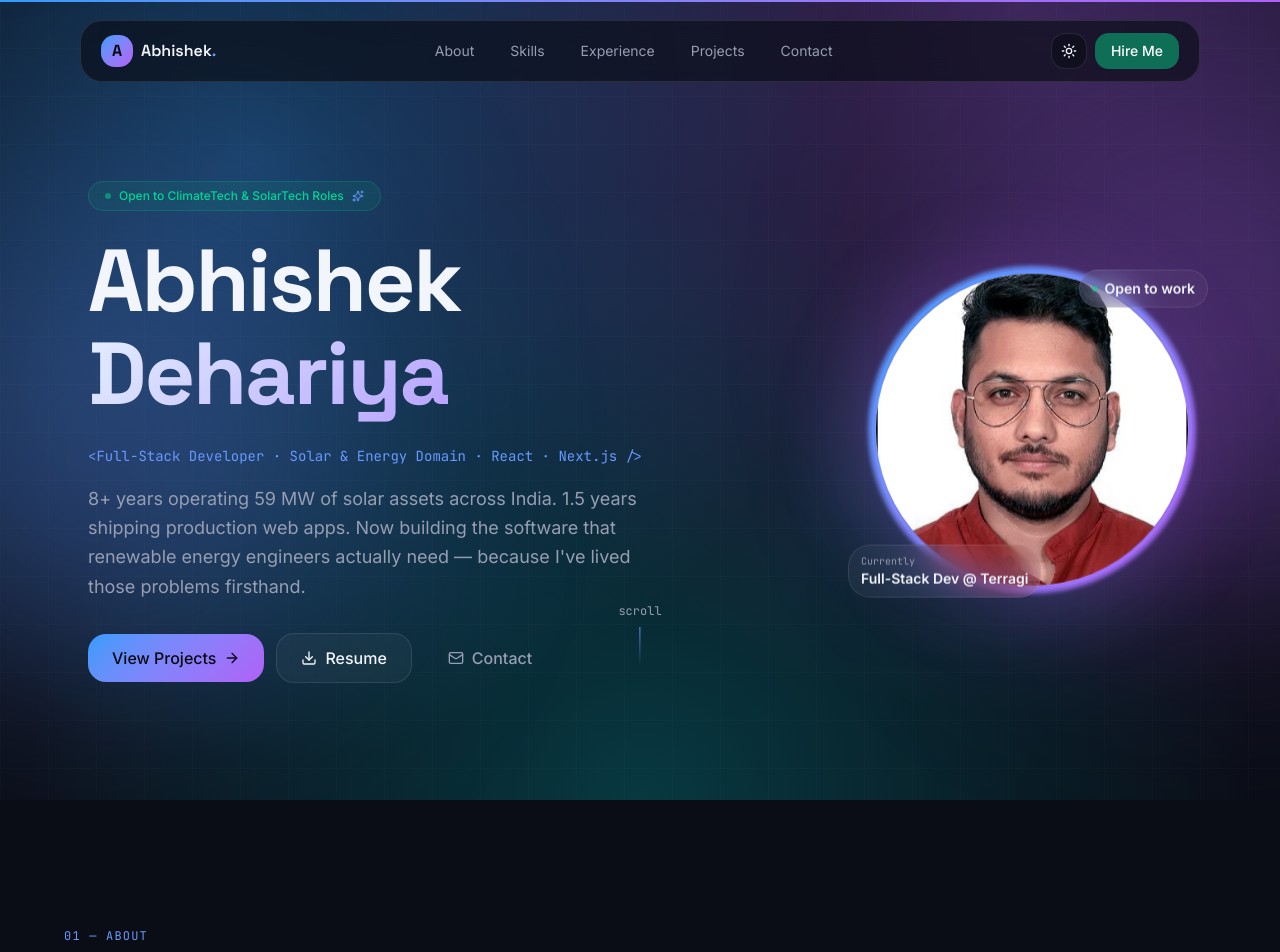
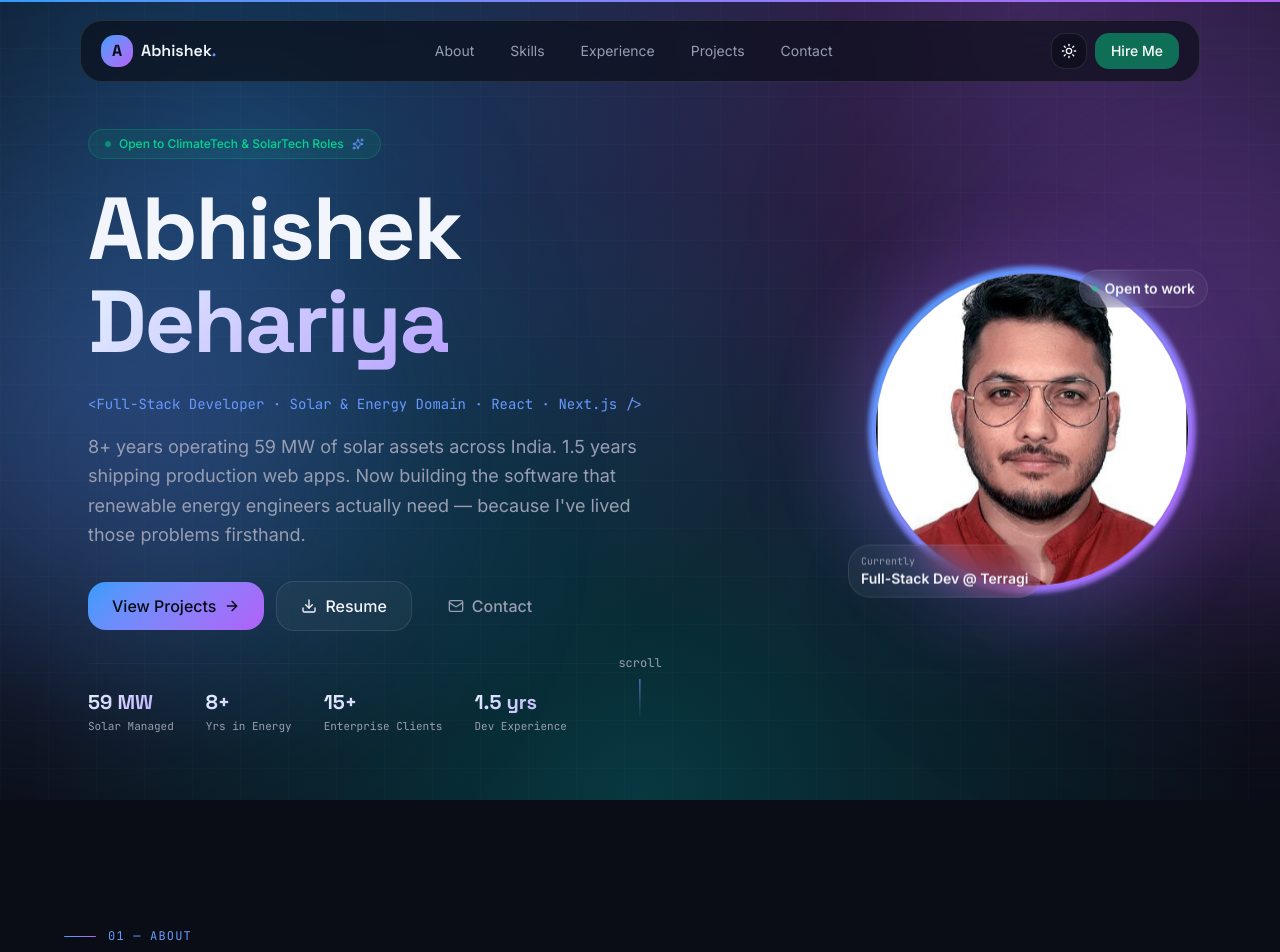
Before and after one commit to Abhishek-Dehariya/portfolio, a Next.js app: page / in a window 1280 px wide. Shown: the top 952 px of the page. Built offline with nearby package versions, Linux system fonts and the light colour scheme.

Commit message:
new change

```diff
--- a/app/src/components/portfolio/Hero.tsx
+++ b/app/src/components/portfolio/Hero.tsx
@@ -8,8 +8,8 @@ export function Hero() {
       {/* Animated background */}
       <div className="absolute inset-0 gradient-hero" />
       <div className="absolute inset-0 grid-pattern opacity-40" />
-      <div className="absolute top-1/3 -left-32 size-[320px] sm:size-[420px] rounded-full bg-primary/30 blur-[120px] animate-blob" />
-      <div className="absolute bottom-1/4 -right-32 size-[320px] sm:size-[420px] rounded-full bg-accent/30 blur-[120px] animate-blob [animation-delay:-7s]" />
+      <div className="absolute top-1/3 -left-32 size-80 sm:size-105 rounded-full bg-primary/30 blur-[120px] animate-blob" />
+      <div className="absolute bottom-1/4 -right-32 size-80 sm:size-105 rounded-full bg-accent/30 blur-[120px] animate-blob [animation-delay:-7s]" />
 
       <div className="relative z-10 w-full max-w-6xl mx-auto px-5 sm:px-6">
         <div className="grid lg:grid-cols-[1.2fr_1fr] gap-10 lg:gap-14 items-center">
@@ -82,6 +82,25 @@ export function Hero() {
                 Contact
               </a>
             </motion.div>
+
+            <motion.div
+              initial={{ opacity: 0, y: 20 }}
+              animate={{ opacity: 1, y: 0 }}
+              transition={{ duration: 0.6, delay: 0.7 }}
+              className="mt-8 pt-6 border-t border-border/30 flex flex-wrap items-center gap-x-8 gap-y-4 justify-center lg:justify-start"
+            >
+              {[
+                { value: "59 MW", label: "Solar Managed" },
+                { value: "8+", label: "Yrs in Energy" },
+                { value: "15+", label: "Enterprise Clients" },
+                { value: "1.5 yrs", label: "Dev Experience" },
+              ].map((s) => (
+                <div key={s.label} className="text-center lg:text-left">
+                  <div className="font-display text-xl font-bold gradient-text">{s.value}</div>
+                  <div className="text-[11px] text-muted-foreground font-mono mt-0.5">{s.label}</div>
+                </div>
+              ))}
+            </motion.div>
           </div>
 
           {/* Profile image */}
@@ -101,7 +120,7 @@ export function Hero() {
               <div className="absolute -inset-1 rounded-full gradient-primary opacity-90 blur-[2px]" />
 
               {/* Image frame */}
-              <div className="relative size-56 sm:size-72 lg:size-80 rounded-full p-[3px] gradient-primary shadow-glow">
+              <div className="relative size-56 sm:size-72 lg:size-80 rounded-full p-0.75 gradient-primary shadow-glow">
                 <div className="relative size-full rounded-full overflow-hidden glass">
                   <img
                     src={profileImg}
@@ -143,7 +162,7 @@ export function Hero() {
         >
           <div className="flex flex-col items-center gap-2">
             <span>scroll</span>
-            <div className="w-[1px] h-10 bg-linear-to-b from-primary to-transparent" />
+            <div className="w-px h-10 bg-linear-to-b from-primary to-transparent" />
           </div>
         </motion.div>
       </div>
--- a/app/src/components/portfolio/Section.tsx
+++ b/app/src/components/portfolio/Section.tsx
@@ -25,8 +25,11 @@ export function Section({
           className="max-w-2xl mb-10 sm:mb-14"
         >
           {eyebrow && (
-            <div className="font-mono text-xs text-primary uppercase tracking-widest mb-3">
-              {eyebrow}
+            <div className="flex items-center gap-3 mb-3">
+              <div className="h-px w-8 gradient-primary rounded-full shrink-0" />
+              <span className="font-mono text-xs text-primary uppercase tracking-widest">
+                {eyebrow}
+              </span>
             </div>
           )}
           <h2 className="font-display text-3xl sm:text-4xl md:text-5xl font-bold tracking-tight">
```
